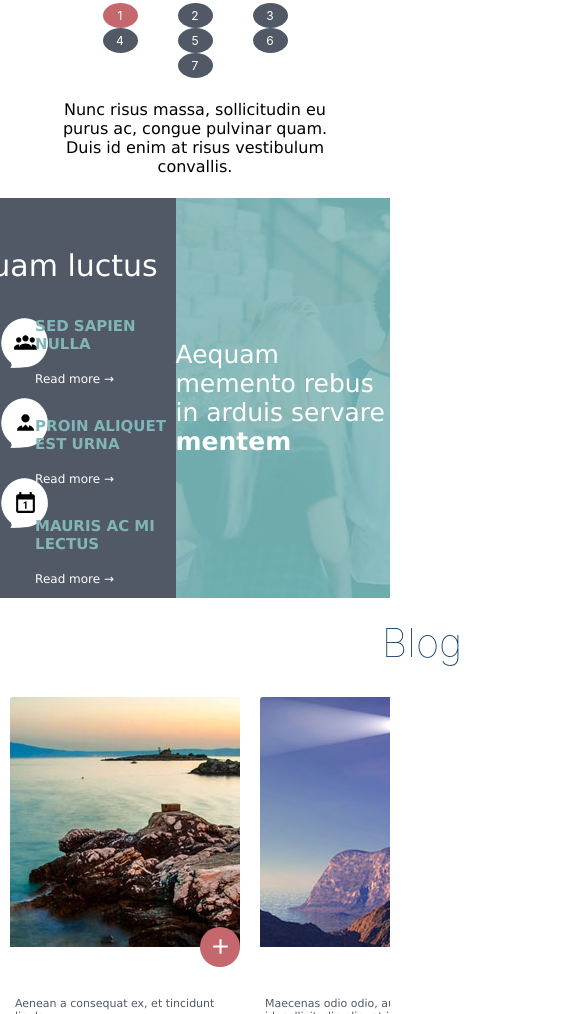
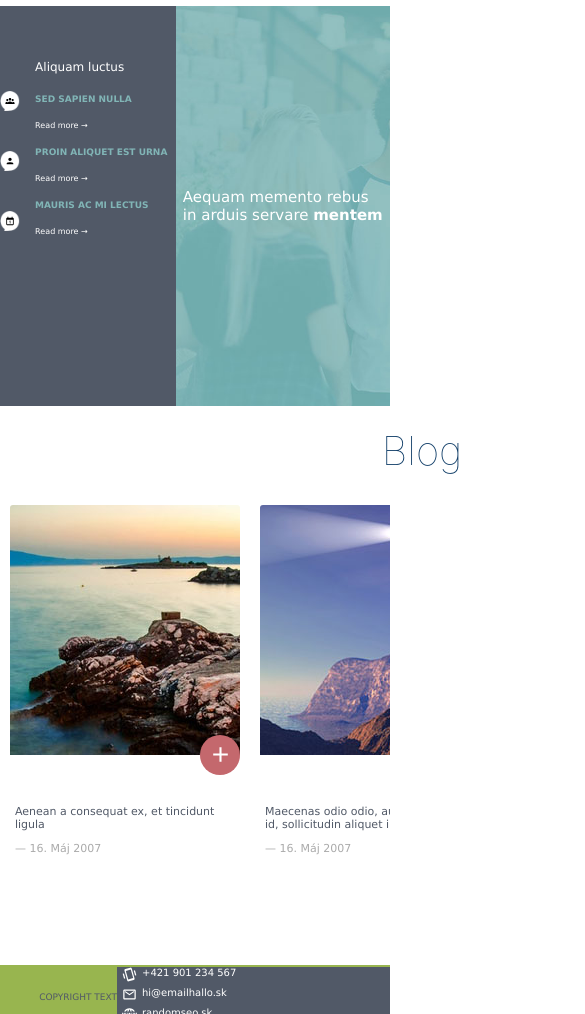
Before and after one commit to viktorsuster/zadanie, a plain HTML site: page index.html in a window 390 px wide. Shown: the part 986-2000 px from the top of the page, 585 px wide, since content can reach past the window. Drawn offline with Linux system fonts and the light colour scheme.

Commit message:
Edit style

```diff
--- a/style.css
+++ b/style.css
@@ -659,13 +659,25 @@ footer {
   }
 }
 
-@media (max-width: 48em) {
+@media (max-width: 28em) {
   .center-header {
     width: 100%;
   }
 }
 
-@media (max-width: 480px) {
+@media (max-width: 768px) {
+  .header li a {
+    padding: 20px 10px;
+  }
+}
+
+@media (max-width: 1280px) {
+  .center-header {
+    width: 100%;
+  }
+}
+
+@media (max-width: 768px) {
   .tablinks {
     font-size: 12px;
     width: 35px;
@@ -683,6 +695,67 @@ footer {
   .flex-container {
     overflow-x: scroll;
     justify-content:start;
+  }
+  .tab {
+    width: 100%;
+  }
+  .tablinks {
+    margin-left: 10px;
+    margin-right: 10px;
+    padding: 2px 0 2px 0;
+  }
+  .flex-container {
+    overflow-x: scroll;
+    justify-content: flex-start;
+  }
+  .aliquam-left-section span {
+    font-size: 12px;
+    margin-left: 0;
+  }
+  .section-text {
+    width: 100%;
+    font-size: 10px;
+  }
+  .speech-bubble {
+    background-size: 20px;
+    width: 20px;
+    height: 20px;
+    margin-top: -5px;
+    margin-bottom: 45px;
+  }
+  .speech-bubble img {
+    width: 10px;
+    height: 10px;
+  }
+  .aliquam-option {
+    font-size: 9px;
+    margin-top: 15px;
+  }
+  .aliquam-more {
+    font-size: 8px;
+    margin-top: 2px;
+  }
+  .footer-nav {
+    display: none;
+  }
+  .contact-section {
+    height: 60px;
+  }
+  .left-contact-section {
+    width: 30%;
+    font-size: 9px;
+    justify-content: flex-end;
+    text-indent: 0;
+  }
+  .right-contact-section {
+    width: 70%;
+    display: block;
+  }
+  .cras-lobortis {
+    font-size: 25px;
+  }
+  .aliquam-right span {
+    font-size: 15px;
   }
 }
 
```
